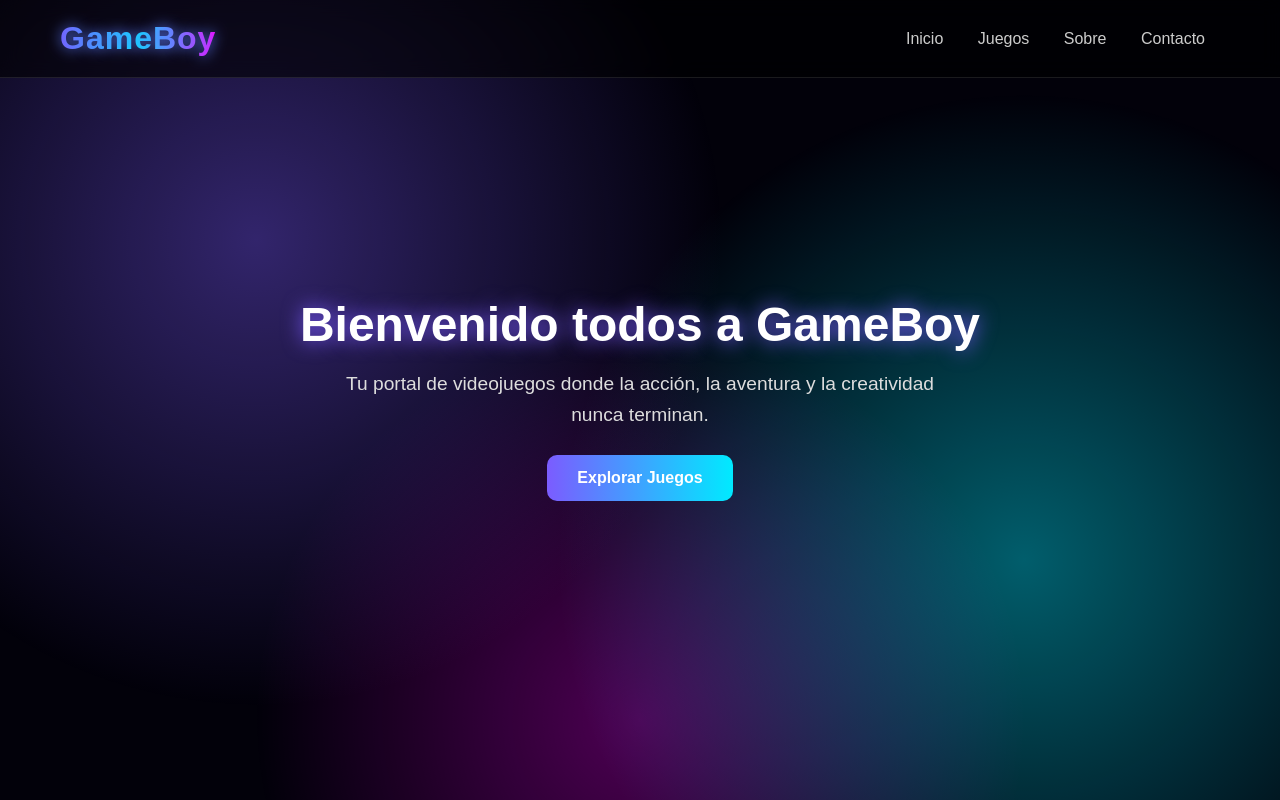
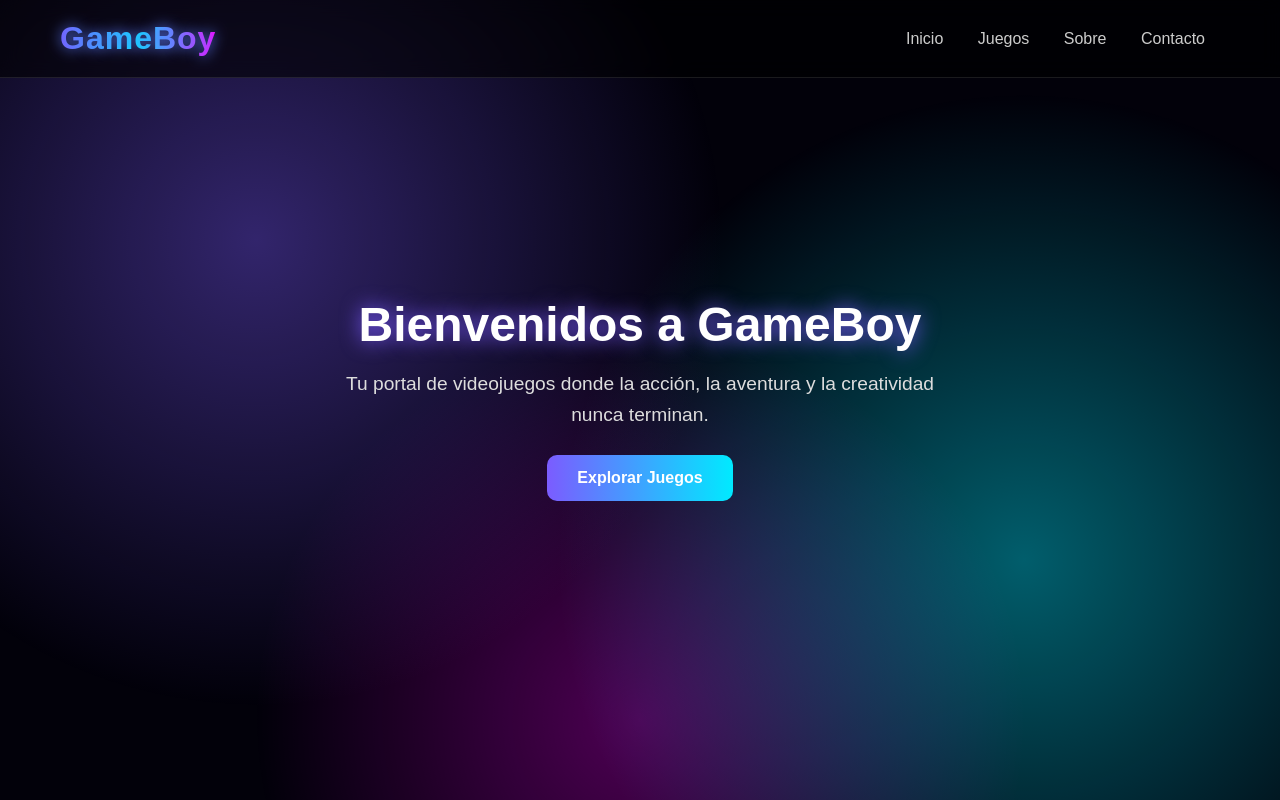
Before and after one commit to joanpolancodisla26-wq/Gameboy, a plain HTML site: page Index.html in a window 1280 px wide. Shown: the top 800 px of the page. Drawn offline with Linux system fonts and the light colour scheme.

Commit message:
Cambia la bienveida de la pagina

```diff
--- a/Index.html
+++ b/Index.html
@@ -6,7 +6,7 @@
   <meta name="viewport" content="width=device-width, initial-scale=1.0">
   <title>GameBoy | Videojuegos</title>
   <style>
-    /* === RESETEO yyuy GENERAL === */
+    /* === RESETEO GENERAL === */
     * {
       margin: 0;
       padding: 0;
@@ -292,7 +292,7 @@
   </header>
 
   <section class="hero" id="inicio">
-    <h2>Bienvenido todos a GameBoy</h2>
+    <h2>Bienvenidos a GameBoy</h2>
     <p>Tu portal de videojuegos donde la acción, la aventura y la creatividad nunca terminan.</p>
     <button class="btn" onclick="scrollToGames()">Explorar Juegos</button>
   </section>
```
